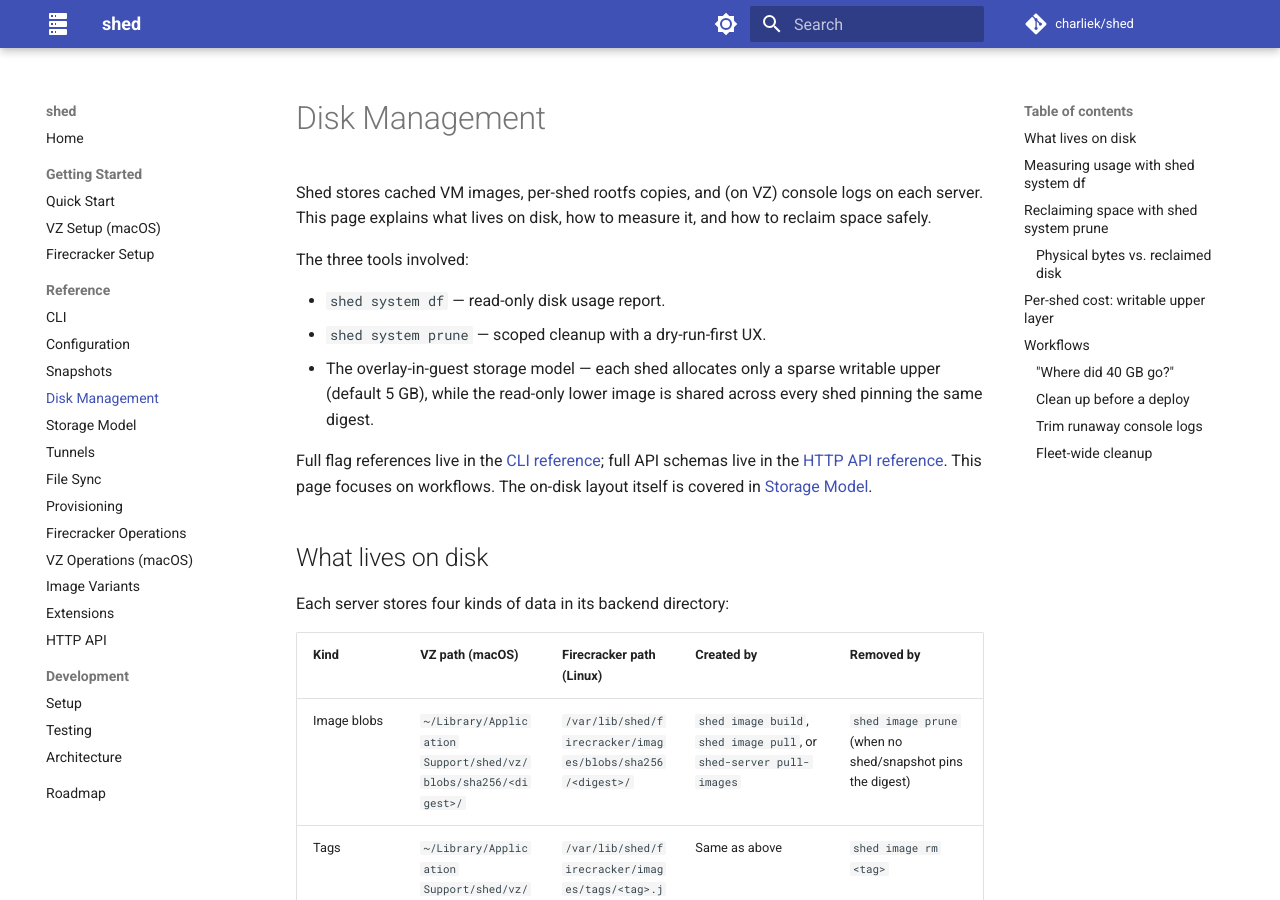
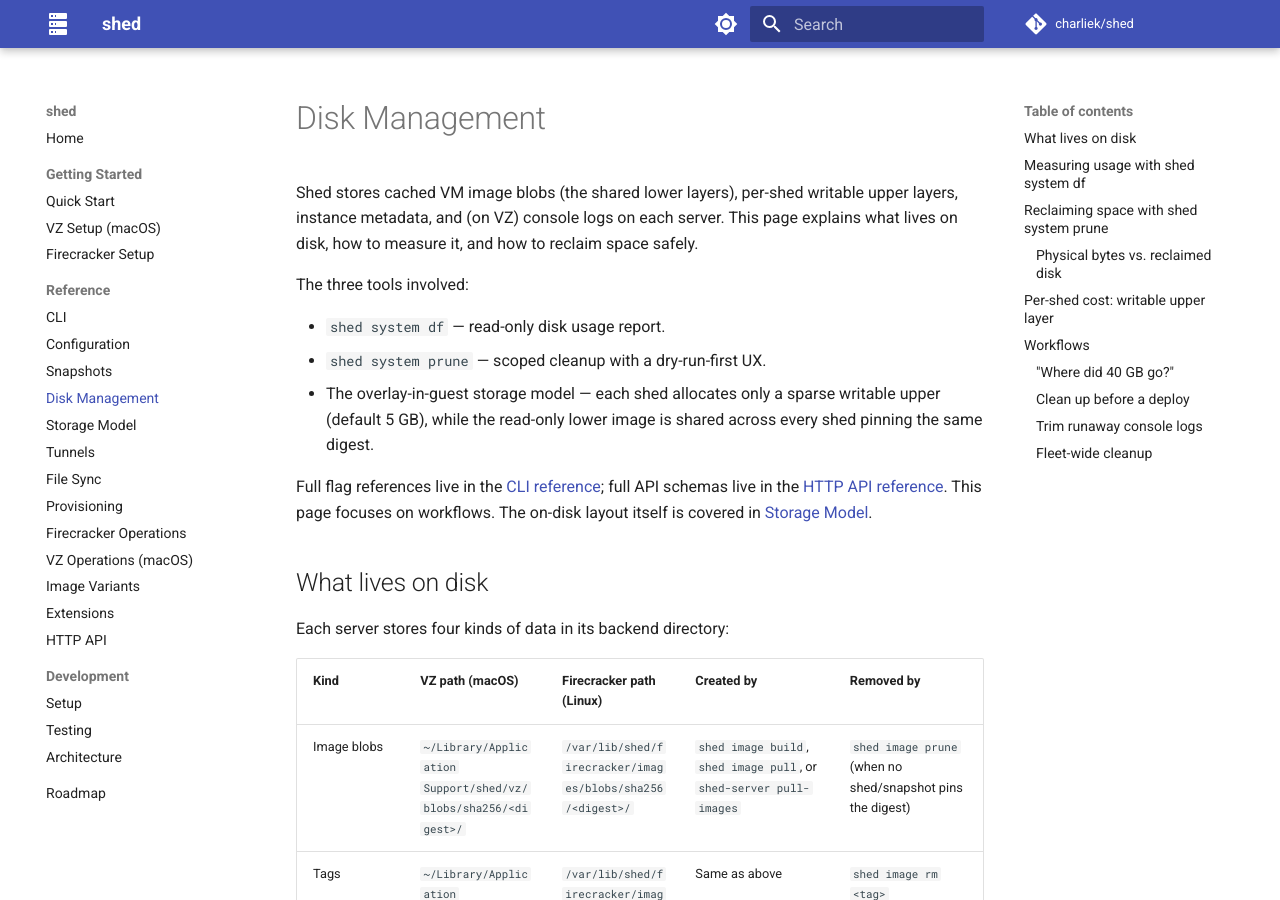
Before and after one commit to charliek/shed, an MkDocs documentation site: the page built from docs/reference/disk-management.md, in a window 1280 px wide and 900 px high. Built offline with MkDocs 1.6.1 and Material for MkDocs 9.7.7, drawn with Linux system fonts in a browser that asks for light colours; comment, search, counter and statistics services are not loaded.

Commit message:
docs: kill legacy 'per-shed rootfs copies' wording in disk-management intro
The page-level intro still described the old per-shed rootfs model. Switch
it to match the overlay-in-guest cost model already documented further down
the page.

Addresses CodeRabbit feedback on PR #88.

```diff
--- a/docs/reference/disk-management.md
+++ b/docs/reference/disk-management.md
@@ -1,6 +1,6 @@
 # Disk Management
 
-Shed stores cached VM images, per-shed rootfs copies, and (on VZ) console logs on each server. This page explains what lives on disk, how to measure it, and how to reclaim space safely.
+Shed stores cached VM image blobs (the shared lower layers), per-shed writable upper layers, instance metadata, and (on VZ) console logs on each server. This page explains what lives on disk, how to measure it, and how to reclaim space safely.
 
 The three tools involved:
 
```
